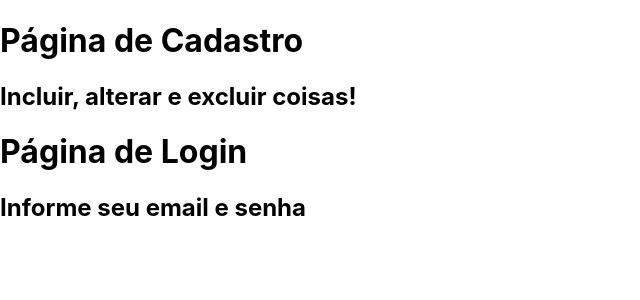
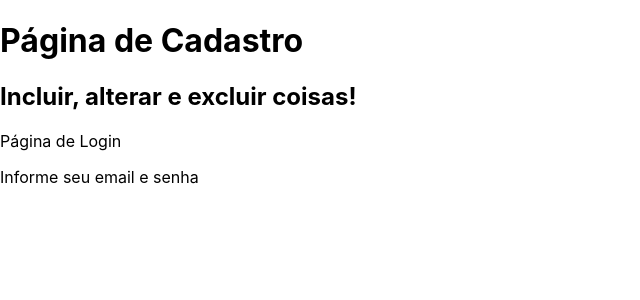
Before and after one commit to celiorodriguesvieira/Nextjs-exercises, a Next.js app: page /basics/usetitle in a window 1280 px wide. Shown: the top 300 px of the page, without its empty margins (0-640 px from the left). Built offline with nearby package versions, Linux system fonts and the light colour scheme.

Commit message:
Insert component Title

```diff
--- a/components/Title.jsx
+++ b/components/Title.jsx
@@ -1,12 +1,15 @@
 import React from "react"
 
 export default function Title(props){
-    return (
-        <React.Fragment>
-        <h1>{props.title}</h1>
-        <h2>{props.description}</h2>
-        </React.Fragment>
-    )
-
-
+        return props.small ? (
+            <React.Fragment>
+                <p>{props.title}</p>
+                <p>{props.description}</p>
+            </React.Fragment>
+        ): (
+			<React.Fragment>
+			    <h1>{props.title}</h1>
+			    <h2>{props.description}</h2>
+			</React.Fragment>
+		)
 }
--- a/pages/basics/usetitle.jsx
+++ b/pages/basics/usetitle.jsx
@@ -11,6 +11,7 @@ export default function useTitle(){
             <Title
             title = "Página de Login"
             description = "Informe seu email e senha"
+            small = {true}
             />
         </div>
 
```
